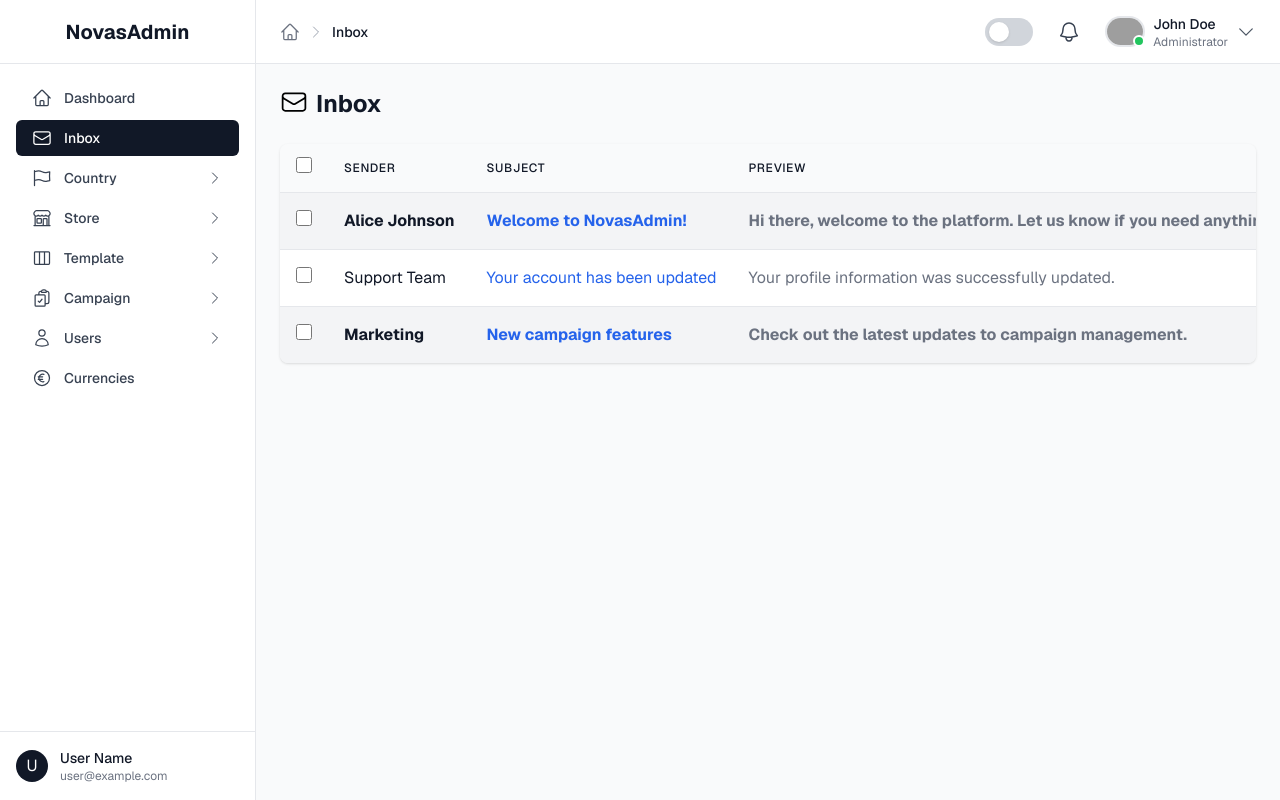
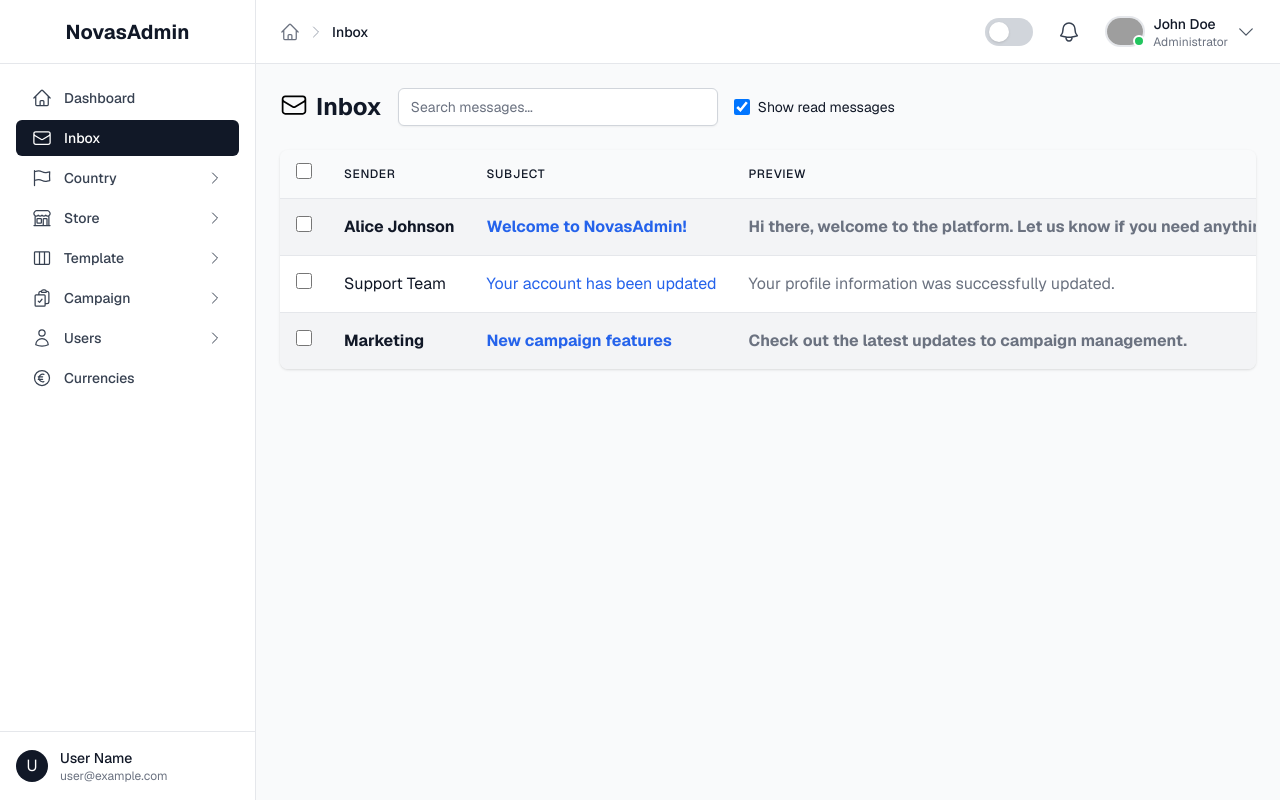
Before and after one commit to einfoengine/novasadmin, a Next.js app: page /inbox in a window 1280 px wide. Built offline with nearby package versions, Linux system fonts and the light colour scheme; grey boxes are pictures that could not be loaded.

Commit message:
Ibox complete

```diff
--- a/src/app/inbox/page.tsx
+++ b/src/app/inbox/page.tsx
@@ -1,7 +1,7 @@
 "use client";
 
 import Link from "next/link";
-import { useState, useEffect } from "react";
+import { useState } from "react";
 import { useRouter } from "next/navigation";
 import { EnvelopeIcon, StarIcon, TrashIcon, ArchiveBoxIcon, CheckCircleIcon } from "@heroicons/react/24/outline";
 
@@ -48,21 +48,19 @@ const mockMessages: Message[] = [
 export default function InboxPage() {
   const [messages, setMessages] = useState<Message[]>(mockMessages);
   const [selectedIds, setSelectedIds] = useState<number[]>([]);
-  const [darkMode, setDarkMode] = useState(false);
+  const [search, setSearch] = useState("");
+  const [showRead, setShowRead] = useState(true);
+  const router = useRouter();
 
-  useEffect(() => {
-    if (typeof window !== "undefined") {
-      const userPref = localStorage.getItem("theme");
-      const systemPref = window.matchMedia("(prefers-color-scheme: dark)").matches;
-      if (userPref === "dark" || (!userPref && systemPref)) {
-        setDarkMode(true);
-        document.documentElement.classList.add("dark");
-      } else {
-        setDarkMode(false);
-        document.documentElement.classList.remove("dark");
-      }
-    }
-  }, []);
+  // Filtered and searched messages
+  const filteredMessages = messages.filter((msg) => {
+    const matchesSearch =
+      msg.sender.toLowerCase().includes(search.toLowerCase()) ||
+      msg.subject.toLowerCase().includes(search.toLowerCase()) ||
+      msg.preview.toLowerCase().includes(search.toLowerCase());
+    const matchesRead = showRead ? true : msg.unread;
+    return matchesSearch && matchesRead;
+  });
 
   const handleStar = (id: number) => {
     setMessages((msgs) =>
@@ -97,18 +95,32 @@ export default function InboxPage() {
     setSelectedIds([]);
   };
 
-  const router = useRouter();
-
   return (
-    <div className={darkMode ? "min-h-screen bg-gray-900 text-white" : "min-h-screen bg-gray-50 text-gray-900"}>
+    <div className="min-h-screen bg-gray-50 text-gray-900">
       <div className="p-6">
-        <div className="flex items-center justify-between mb-6">
-          <div className="flex items-center-top gap-2">
-            <h1 className="text-2xl font-bold flex gap-2">
+        <div className="flex flex-col sm:flex-row sm:items-center sm:justify-between gap-4 mb-6">
+          <div className="flex items-center gap-4 flex-1 min-w-0">
+            <h1 className="text-2xl font-bold flex gap-2 shrink-0">
               <EnvelopeIcon className="h-7 w-7 text-black" /> Inbox
             </h1>
+            <input
+              type="text"
+              value={search}
+              onChange={(e) => setSearch(e.target.value)}
+              placeholder="Search messages..."
+              className="w-full max-w-xs px-3 py-2 border border-gray-300 rounded-md shadow-sm focus:outline-none focus:ring-black focus:border-black text-sm"
+            />
+            <label className="flex items-center gap-2 text-sm cursor-pointer shrink-0">
+              <input
+                type="checkbox"
+                checked={showRead}
+                onChange={() => setShowRead((v) => !v)}
+                className="form-checkbox"
+              />
+              Show read messages
+            </label>
           </div>
-          <div className="flex items-center gap-2">
+          <div className="flex items-center gap-2 shrink-0">
             {selectedIds.length > 0 && (
               <>
                 <button
@@ -129,16 +141,16 @@ export default function InboxPage() {
             )}
           </div>
         </div>
-        <div className="bg-white dark:bg-gray-800 shadow rounded-lg overflow-x-auto">
-          <table className="min-w-full divide-y divide-gray-200 dark:divide-gray-700">
-            <thead className="bg-gray-50 dark:bg-gray-900">
+        <div className="bg-white shadow rounded-lg overflow-x-auto">
+          <table className="min-w-full divide-y divide-gray-200">
+            <thead className="bg-gray-50">
               <tr>
                 <th className="px-4 py-3">
                   <input
                     type="checkbox"
-                    checked={selectedIds.length === messages.length && messages.length > 0}
+                    checked={selectedIds.length === filteredMessages.length && filteredMessages.length > 0}
                     onChange={(e) =>
-                      setSelectedIds(e.target.checked ? messages.map((m) => m.id) : [])
+                      setSelectedIds(e.target.checked ? filteredMessages.map((m) => m.id) : [])
                     }
                   />
                 </th>
@@ -156,12 +168,12 @@ export default function InboxPage() {
                 </th>
               </tr>
             </thead>
-            <tbody className="divide-y divide-gray-200 dark:divide-gray-700">
-              {messages.map((msg) => (
+            <tbody className="divide-y divide-gray-200">
+              {filteredMessages.map((msg) => (
                 <tr
                   key={msg.id}
-                  className={`hover:bg-gray-50 dark:hover:bg-gray-700 cursor-pointer ${
-                    msg.unread ? "font-bold bg-gray-100 dark:bg-gray-900" : ""
+                  className={`hover:bg-gray-50 cursor-pointer ${
+                    msg.unread ? "font-bold bg-gray-100" : ""
                   }`}
                 >
                   <td className="px-4 py-4">
@@ -173,17 +185,17 @@ export default function InboxPage() {
                     />
                   </td>
                   <td className="px-4 py-4 whitespace-nowrap">
-                    <span className="text-gray-900 dark:text-gray-100">{msg.sender}</span>
+                    <span className="text-gray-900">{msg.sender}</span>
                   </td>
                   <td className="px-4 py-4 whitespace-nowrap">
                     <span
-                      className="text-blue-600 dark:text-blue-400 hover:underline cursor-pointer"
+                      className="text-blue-600 hover:underline cursor-pointer"
                       onClick={() => router.push(`/inbox/${msg.id}`)}
                     >
                       {msg.subject}
                     </span>
                   </td>
-                  <td className="px-4 py-4 whitespace-nowrap text-gray-500 dark:text-gray-300">
+                  <td className="px-4 py-4 whitespace-nowrap text-gray-500">
                     <span
                       className="hover:underline cursor-pointer"
                       onClick={() => router.push(`/inbox/${msg.id}`)}
@@ -191,15 +203,15 @@ export default function InboxPage() {
                       {msg.preview}
                     </span>
                   </td>
-                  <td className="px-4 py-4 whitespace-nowrap text-xs text-gray-400 dark:text-gray-400">
+                  <td className="px-4 py-4 whitespace-nowrap text-xs text-gray-400">
                     {msg.date}
                   </td>
                 </tr>
               ))}
             </tbody>
           </table>
-          {messages.length === 0 && (
-            <div className="p-8 text-center text-gray-500 dark:text-gray-400">
+          {filteredMessages.length === 0 && (
+            <div className="p-8 text-center text-gray-500">
               No messages.
             </div>
           )}
```
